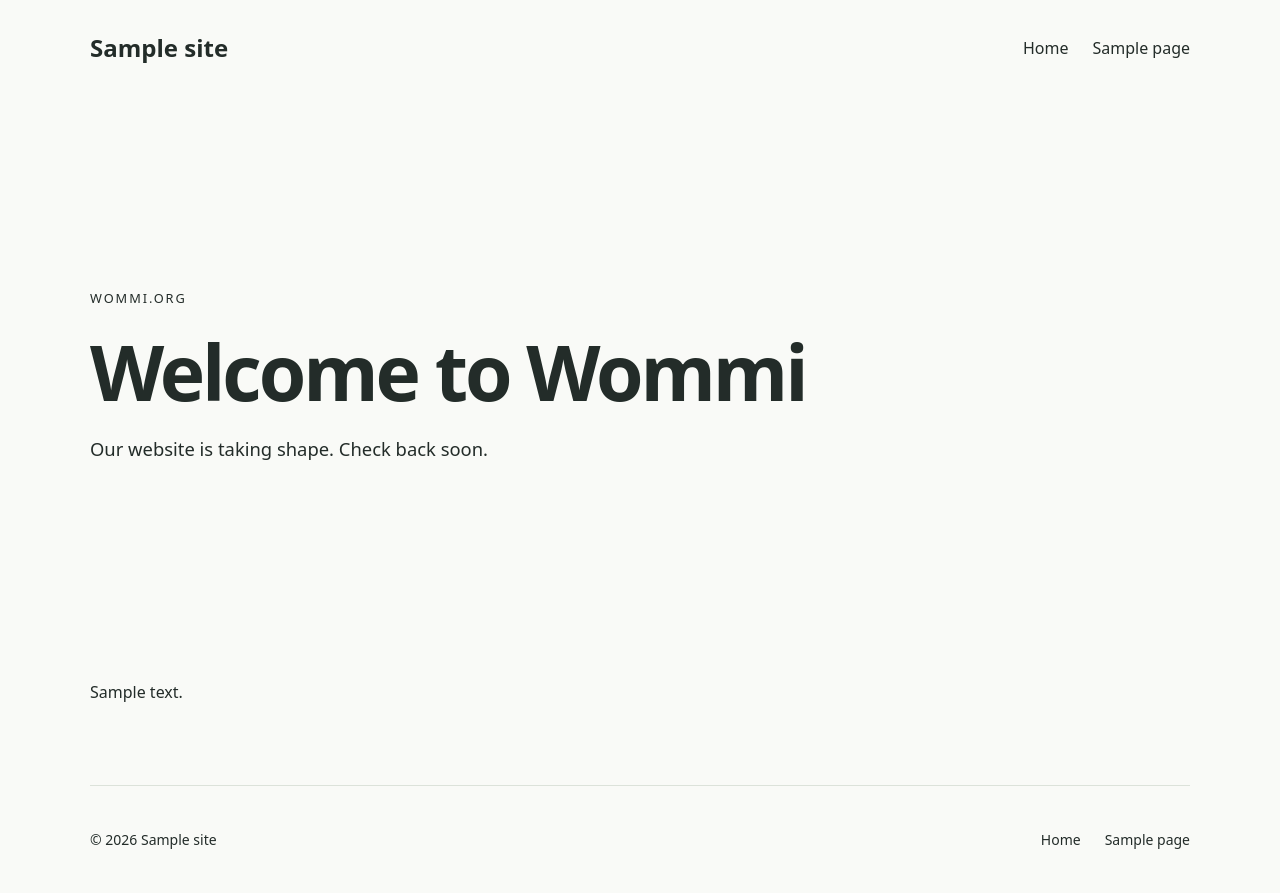
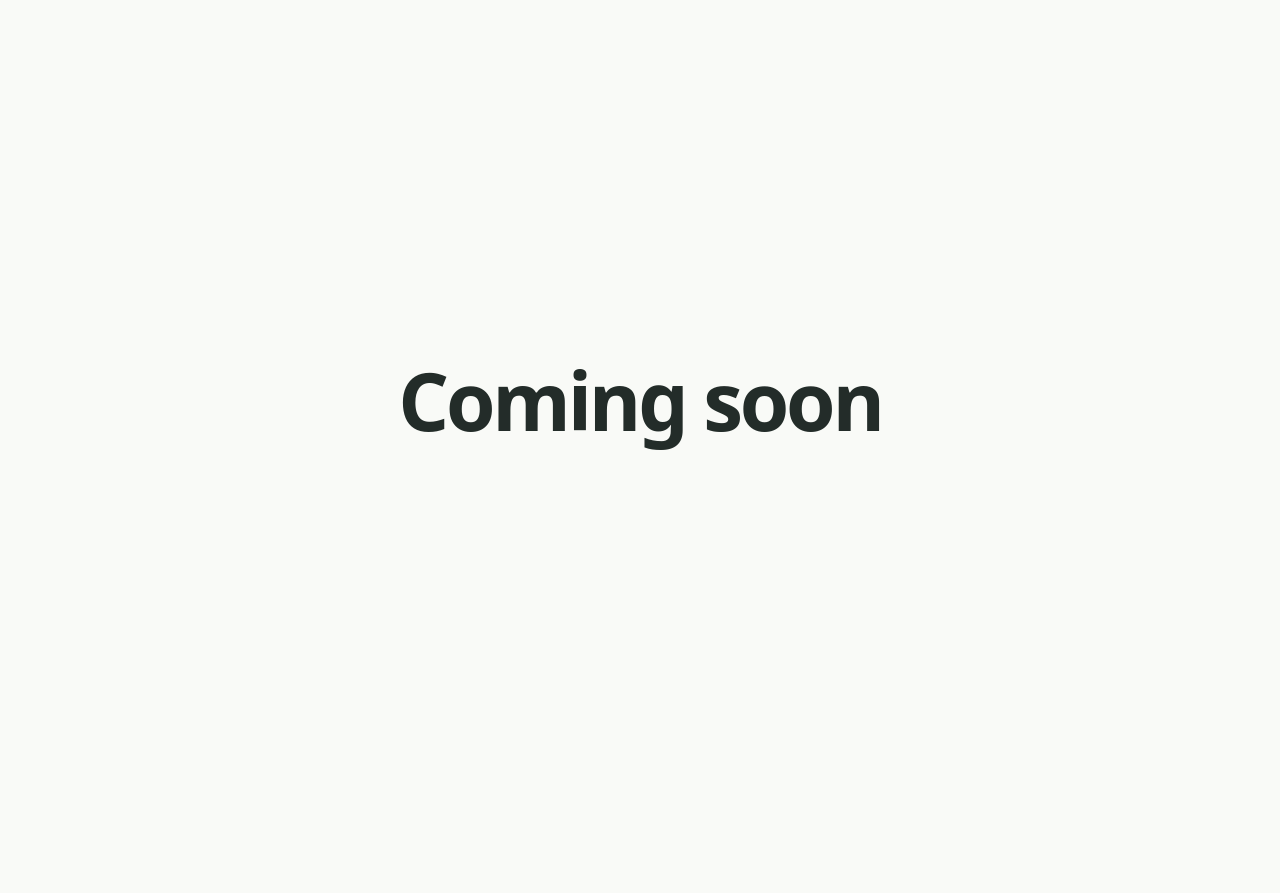
Before and after one commit to realvincentuche/wommi, a WordPress theme: template wp-content/themes/wommi/front-page.php in a window 1280 px wide. After the commit the page ends 450 px from the top, so only its background shows below. Run offline with PHP 8.4 and a stand-in for WordPress, Linux system fonts and the light colour scheme; the site name, menu and one post (Sample post) are stand-ins, and other content is empty.

Commit message:
Show only a coming soon homepage

```diff
--- a/wp-content/themes/wommi/assets/css/main.css
+++ b/wp-content/themes/wommi/assets/css/main.css
@@ -1,24 +1,14 @@
 :root { color-scheme: light; font-family: system-ui, sans-serif; color: #232c29; background: #f9faf7; }
 * { box-sizing: border-box; }
 body { margin: 0; line-height: 1.65; }
-a { color: inherit; text-underline-offset: .2em; }
-a:focus-visible { outline: 3px solid #467760; outline-offset: 5px; }
+.coming-soon { min-height: 100vh; min-height: 100svh; display: grid; place-items: center; padding: 24px; text-align: center; }
+.coming-soon h1 { margin: 0; font-size: clamp(2.5rem, 7vw, 5rem); line-height: 1.1; letter-spacing: -.04em; }
+body.admin-bar .coming-soon { min-height: calc(100svh - 32px); }
 .wrap { width: min(1100px, calc(100% - 40px)); margin-inline: auto; }
-.site-header, .site-footer { display: flex; flex-wrap: wrap; align-items: center; justify-content: space-between; gap: 24px; padding-block: 28px; }
-.brand { font-size: 1.5rem; font-weight: 750; text-decoration: none; }
-.menu { display: flex; flex-wrap: wrap; gap: 24px; margin: 0; padding: 0; list-style: none; }
-.menu a { text-decoration: none; }
-.menu a:hover { text-decoration: underline; }
-.hero { padding-block: clamp(80px, 15vw, 180px); }
-.eyebrow { letter-spacing: .15em; text-transform: uppercase; font-size: .8rem; }
-h1 { font-size: clamp(2.5rem, 6vw, 5rem); line-height: 1.1; letter-spacing: -.04em; margin-block: 20px; }
-.hero > p:last-child { max-width: 40rem; font-size: 1.15rem; }
 .page-heading, .posts { padding-block: 64px; }
 .dynamic-content { padding-bottom: 64px; }
-.dynamic-content > *, .posts article { max-width: 760px; }
-.posts article + article { margin-top: 48px; }
-.site-footer { border-top: 1px solid #dce2da; font-size: .875rem; }
-main { min-height: 60vh; }
 img, video { max-width: 100%; height: auto; }
+a:focus-visible { outline: 3px solid #467760; outline-offset: 5px; }
 .skip-link { position: absolute; left: 20px; top: -100px; padding: 12px; background: white; z-index: 100; }
 .skip-link:focus { top: 12px; }
+@media (max-width: 782px) { body.admin-bar .coming-soon { min-height: calc(100svh - 46px); } }
--- a/wp-content/themes/wommi/footer.php
+++ b/wp-content/themes/wommi/footer.php
@@ -1,8 +1,4 @@
 <?php defined( 'ABSPATH' ) || exit; ?>
-<footer class="site-footer wrap">
-	<p>&copy; <?php echo esc_html( wp_date( 'Y' ) ); ?> <?php bloginfo( 'name' ); ?></p>
-	<nav aria-label="<?php esc_attr_e( 'Footer navigation', 'wommi' ); ?>"><?php wp_nav_menu( array( 'theme_location' => 'footer', 'container' => false, 'fallback_cb' => 'wommi_menu_fallback' ) ); ?></nav>
-</footer>
 <?php wp_footer(); ?>
 </body>
 </html>
--- a/wp-content/themes/wommi/front-page.php
+++ b/wp-content/themes/wommi/front-page.php
@@ -1,10 +1,5 @@
 <?php defined( 'ABSPATH' ) || exit; get_header(); ?>
-<main id="main">
-	<section class="hero wrap">
-		<p class="eyebrow">wommi.org</p>
-		<h1><?php esc_html_e( 'Welcome to Wommi', 'wommi' ); ?></h1>
-		<p><?php esc_html_e( 'Our website is taking shape. Check back soon.', 'wommi' ); ?></p>
-	</section>
-	<?php get_template_part( 'template-parts/dynamic-content' ); ?>
+<main id="main" class="coming-soon">
+	<h1><?php esc_html_e( 'Coming soon', 'wommi' ); ?></h1>
 </main>
 <?php get_footer(); ?>
--- a/wp-content/themes/wommi/functions.php
+++ b/wp-content/themes/wommi/functions.php
@@ -20,14 +20,14 @@ add_action( 'wp_enqueue_scripts', 'wommi_assets' );
 
 function wommi_menu_fallback() {
 	echo '<ul class="menu">';
-	foreach ( array( '' => __( 'Home', 'wommi' ), 'about' => __( 'About', 'wommi' ), 'contact' => __( 'Contact', 'wommi' ) ) as $slug => $label ) {
+	foreach ( array( '' => __( 'Home', 'wommi' ) ) as $slug => $label ) {
 		echo '<li><a href="' . esc_url( home_url( '/' . $slug . ( $slug ? '/' : '' ) ) ) . '">' . esc_html( $label ) . '</a></li>';
 	}
 	echo '</ul>';
 }
 
 function wommi_required_pages() {
-	return array( 'home' => __( 'Home', 'wommi' ), 'about' => __( 'About', 'wommi' ), 'contact' => __( 'Contact', 'wommi' ) );
+	return array( 'home' => __( 'Home', 'wommi' ) );
 }
 
 function wommi_seed_pages() {
--- a/wp-content/themes/wommi/header.php
+++ b/wp-content/themes/wommi/header.php
@@ -9,7 +9,3 @@
 <body <?php body_class(); ?>>
 <?php wp_body_open(); ?>
 <a class="skip-link" href="#main"><?php esc_html_e( 'Skip to content', 'wommi' ); ?></a>
-<header class="site-header wrap">
-	<a class="brand" href="<?php echo esc_url( home_url( '/' ) ); ?>"><?php bloginfo( 'name' ); ?></a>
-	<nav aria-label="<?php esc_attr_e( 'Primary navigation', 'wommi' ); ?>"><?php wp_nav_menu( array( 'theme_location' => 'primary', 'container' => false, 'fallback_cb' => 'wommi_menu_fallback' ) ); ?></nav>
-</header>
--- a/wp-content/themes/wommi/style.css
+++ b/wp-content/themes/wommi/style.css
@@ -3,7 +3,7 @@ Theme Name: Wommi
 Theme URI: https://wommi.org
 Author: Wommi
 Description: Classic WordPress starter theme for wommi.org.
-Version: 0.1.0
+Version: 0.1.1
 Requires at least: 6.0
 Requires PHP: 8.0
 Text Domain: wommi
```
Also changed, not shown: README.md.
